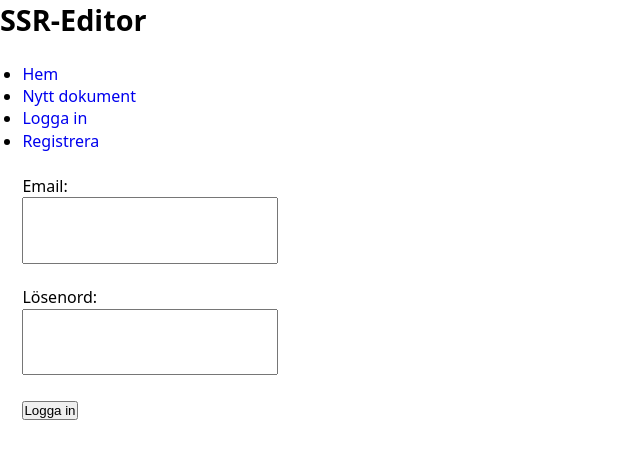
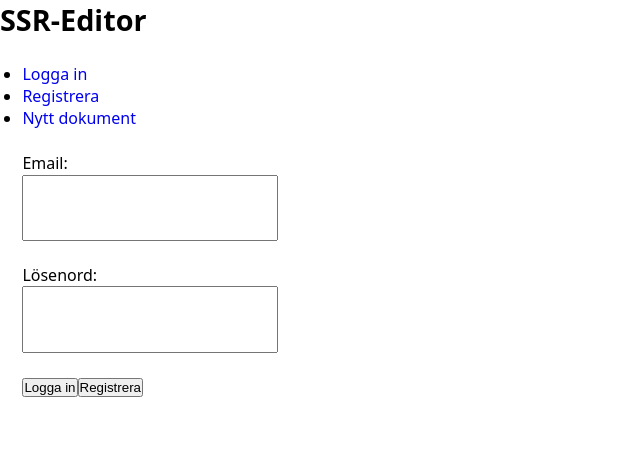
Before and after one commit to MoRosGi/jsramverk_frontend, a React (Create React App) app: page / in a window 1280 px wide. Shown: the top 458 px of the page, without its empty margins (0-640 px from the left). Built offline with nearby package versions, Linux system fonts and the light colour scheme.

Commit message:
Add token functionality, session storage, add UserDocuments, remove Home

```diff
--- a/src/components/Layout.js
+++ b/src/components/Layout.js
@@ -6,16 +6,13 @@ const Layout = () => {
         <nav>
             <ul>
             <li>
-                <Link to="/">Hem</Link>
+                <Link to="/">Logga in</Link>
+            </li>
+            <li>
+                <Link to="/register">Registrera</Link>
             </li>
             <li>
                 <Link to="/documentform">Nytt dokument</Link>
-            </li>
-            <li>
-                <Link to="/login">Logga in</Link>
-            </li>
-            <li>
-                <Link to="/register">Registrera</Link>
             </li>
             </ul>
         </nav>
--- a/src/components/LoginForm.js
+++ b/src/components/LoginForm.js
@@ -1,5 +1,6 @@
 import React, { useState } from 'react';
 import { useNavigate } from "react-router";
+import { Link } from "react-router-dom";
 
 const LoginForm = () => {
     const [formLogin, setFormLogin] = useState({ email: '', password: '' });
@@ -23,14 +24,14 @@ const LoginForm = () => {
             });
 
             const result = await response.json();
-            console.log('Success:', result);
-            const token = result.token;
+            // console.log('Success:', result);
+            // console.log('Token:', result.data.token);
+            const token = result.data.token;
             sessionStorage.setItem('token', token);
-            let newToken =sessionStorage.getItem('token');
-            console.log(newToken);
+
             // sessionStorage.setItem('email', email);
             // Handle redirect depending on token or no token
-            navigate('/');
+            navigate('/userdocuments');
 
         } catch (error) {
             console.error('Error:', error);
@@ -65,6 +66,7 @@ const LoginForm = () => {
             />
             </div>
             <button type="submit">Logga in</button>
+            <Link to="/register"><button type="button">Registrera</button></Link>
         </form>
     );
 };
--- a/src/components/RegisterForm.js
+++ b/src/components/RegisterForm.js
@@ -24,6 +24,11 @@ const RegisterForm = () => {
 
             const result = await response.json();
             console.log('Success:', result);
+
+            console.log('Token:', result.data.token);
+            const token = result.data.token;
+            sessionStorage.setItem('token', token);
+
             // Handle redirect depending on token or no token
             navigate('/');
 
--- a/src/components/Home.js
+++ b/src/components/UserDocuments.js
@@ -1,13 +1,21 @@
 import React, { useEffect, useState } from 'react';
 import { Link } from 'react-router-dom';
 
-const Home = () => {
+const UserDocuments = () => {
     const [documents, setDocuments] = useState([]);
 
     useEffect(() => {
         const fetchData = async () => {
             try {
-                const response = await fetch('https://jsramverk-text-editor-beb8fuhxangpdqfh.northeurope-01.azurewebsites.net/documents');
+                const response = await fetch(
+                    'https://jsramverk-text-editor-beb8fuhxangpdqfh.northeurope-01.azurewebsites.net/documents',
+                    {
+                        method: 'GET',
+                        headers: {
+                            'x-access-token': sessionStorage.getItem("token")
+                        }
+                    }
+                );
                 const data = await response.json();
                 setDocuments(data.data);
 
@@ -23,7 +31,7 @@ const Home = () => {
 
     return (
         <main>
-            <h1>Hem</h1>
+            <h1>Mina dokument</h1>
             {documents.length > 0 ? (
                 documents.map((document) => (
                     <div key={document._id}>
@@ -40,4 +48,4 @@ const Home = () => {
     );
 };
 
-export default Home;
+export default UserDocuments;
```
